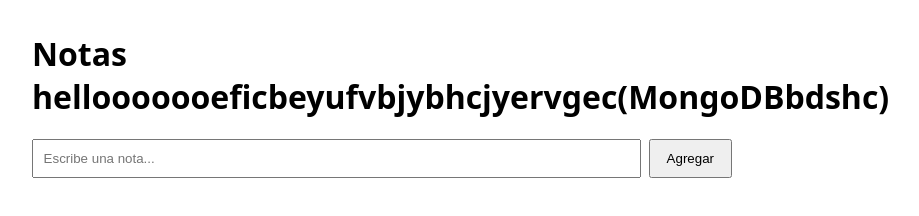
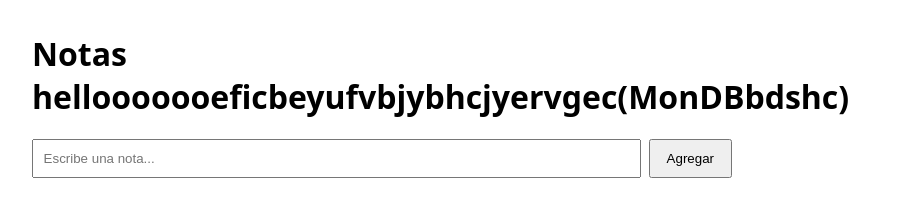
Before and after one commit to EcsonLumbreras1/miapp, a website: page public/index.html in a window 1280 px wide. Shown: the whole page, without its empty margins (0-919 px from the left). Drawn offline with Linux system fonts and the light colour scheme; no server answers.

Commit message:
Modificacion

```diff
--- a/public/index.html
+++ b/public/index.html
@@ -13,7 +13,7 @@
   </style>
 </head>
 <body>
-  <h1>Notas hellooooooeficbeyufvbjybhcjyervgec(MongoDBbdshc)</h1>
+  <h1>Notas hellooooooeficbeyufvbjybhcjyervgec(MonDBbdshc)</h1>
 
   <form id="f">
     <input id="t" placeholder="Escribe una nota..." />
```
